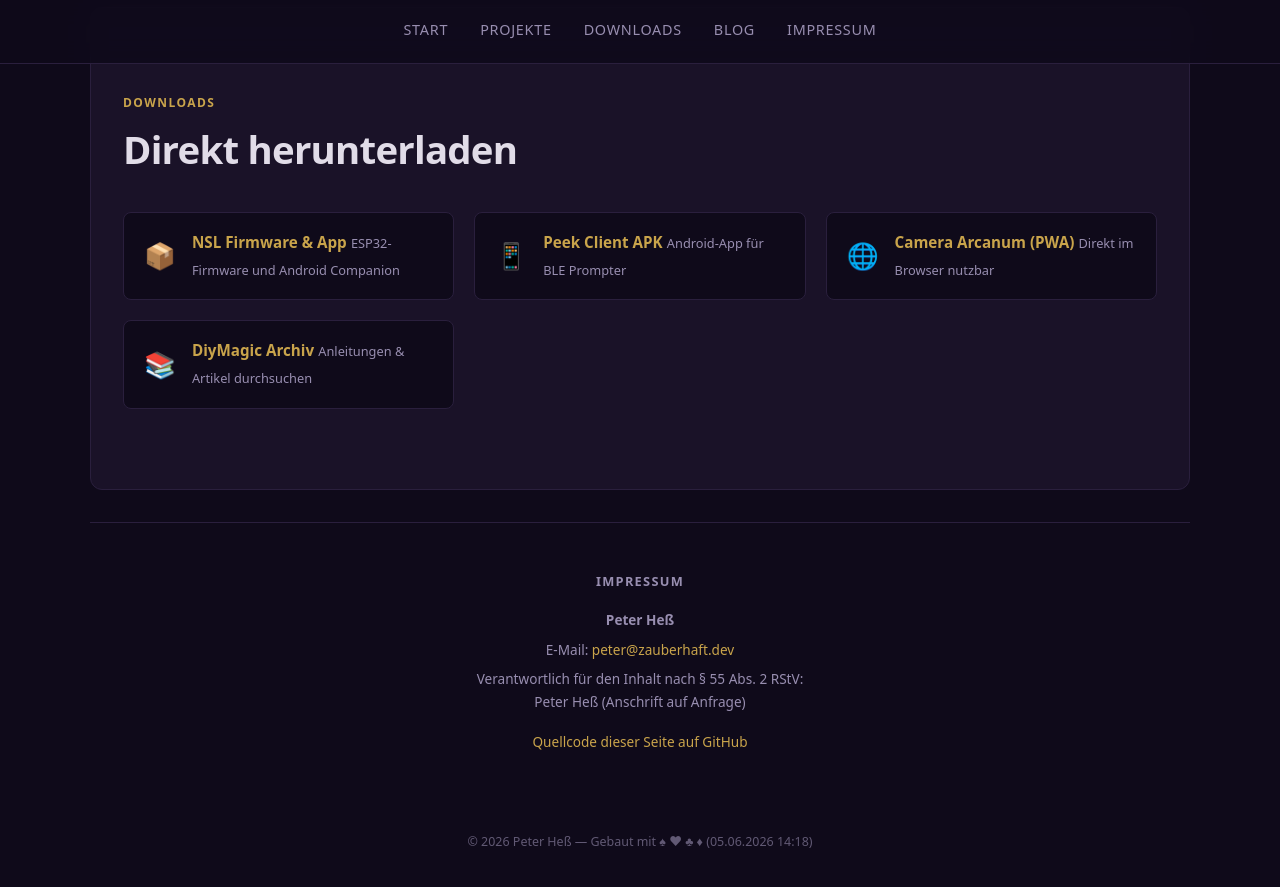
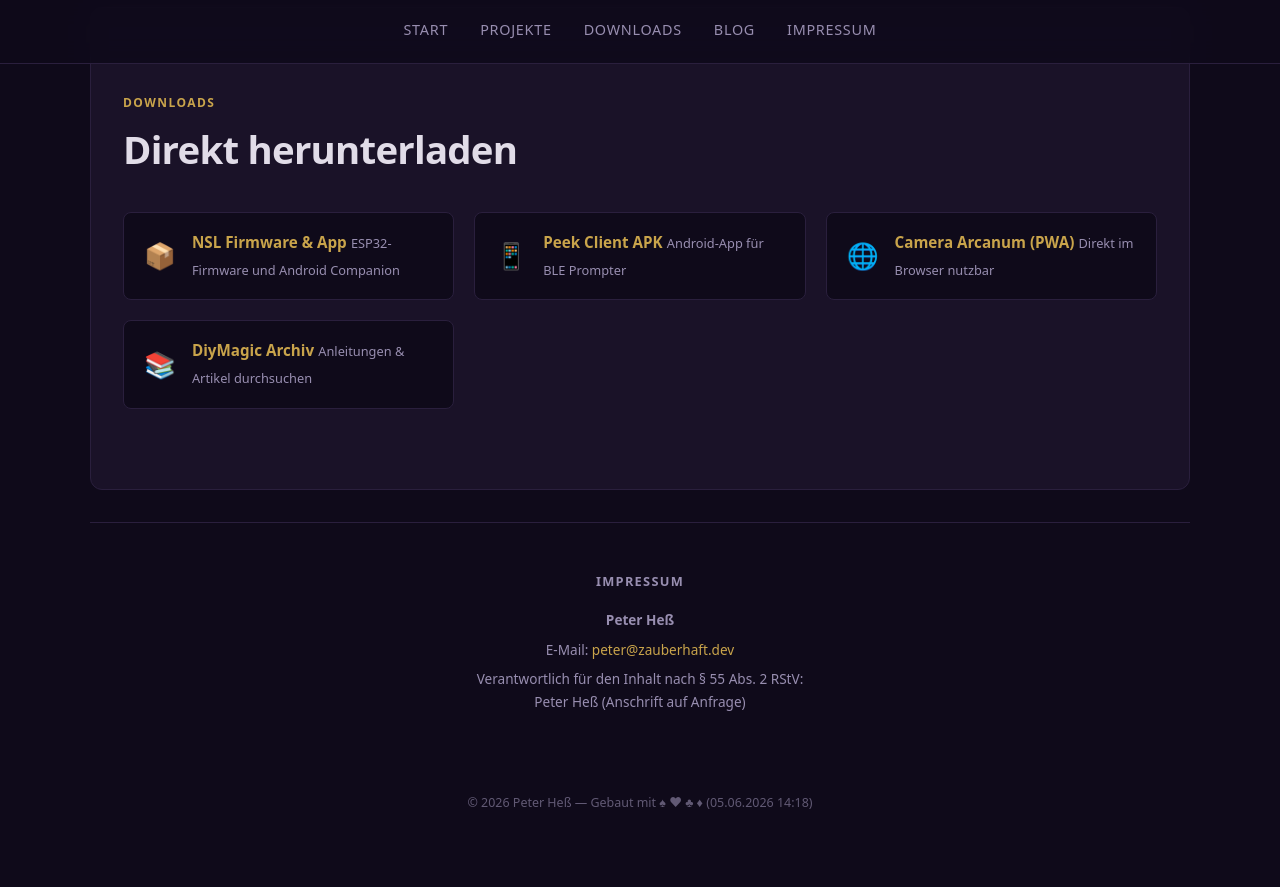
Before and after one commit to hesspet/Zauberhaft, a Jekyll site: the page built from index.html, in a window 1280 px wide and 900 px high, scrolled down 1580 px. Shown: the top 887 px of the window. Built offline with Jekyll 4.4.1, drawn with Linux system fonts in a browser that asks for light colours; after the commit the page ends 2441 px from its top, so only the background shows below that.

Commit message:
Impressum: GitHub-Link entfernt

```diff
--- a/_includes/impressum.html
+++ b/_includes/impressum.html
@@ -6,7 +6,5 @@
         Verantwortlich für den Inhalt nach §&nbsp;55 Abs.&nbsp;2 RStV:<br>
         Peter Heß (Anschrift auf Anfrage)
     </p>
-    <p style="margin-top:1rem;">
-        <a href="https://github.com/hesspet/Zauberhaft" target="_blank" rel="noopener">Quellcode dieser Seite auf GitHub</a>
-    </p>
+
 </section>
```
